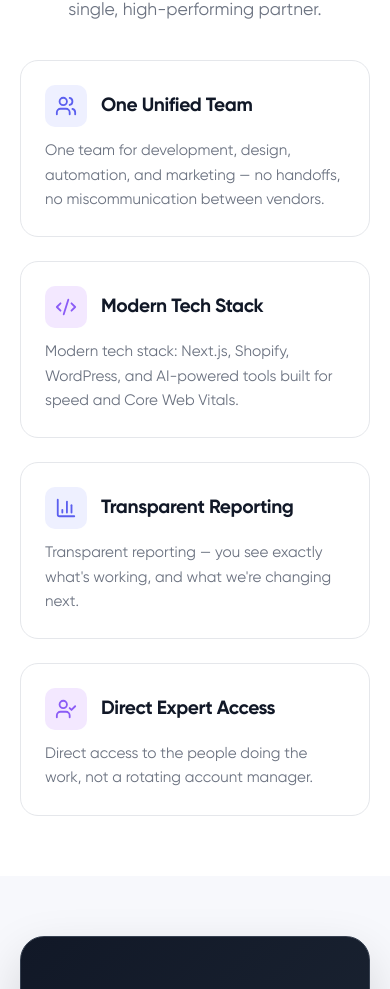
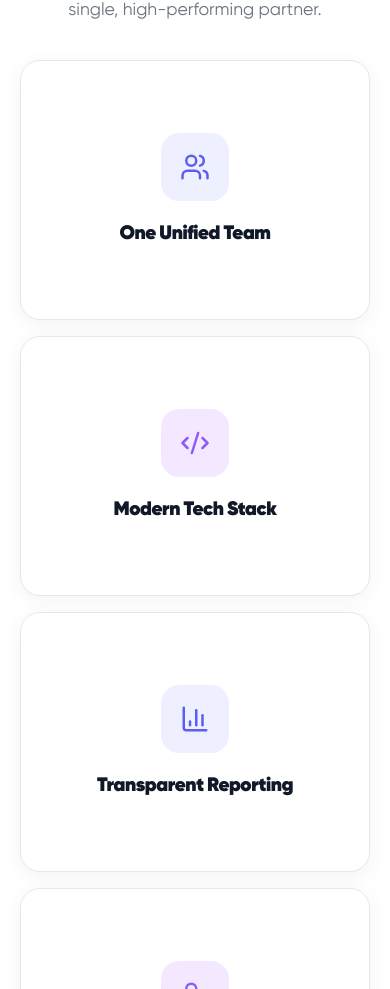
Before and after one commit to Muhammad-Hamza-webdev/orbit-digital, a Next.js app: page / in a window 390 px wide. Shown: the part 6836-7825 px from the top of the page. Built offline with nearby package versions, Linux system fonts and the light colour scheme.

Commit message:
Home section and floating icons

```diff
--- a/public/assets/css/style.css
+++ b/public/assets/css/style.css
@@ -739,62 +739,53 @@ h1, h2, h3, h4, h5, h6 {
   display: flex;
   align-items: center;
   justify-content: center;
-  color: #FFFFFF;
+  background-color: #1F1F1F;
+  color: #9CA3AF;
   text-decoration: none;
-  border: 1px solid rgba(255, 255, 255, 0.12);
-  transition: transform var(--transition-fast), filter var(--transition-fast), box-shadow var(--transition-fast);
+  border: 1px solid rgba(255, 255, 255, 0.1);
+  box-shadow: none;
+  transition: transform var(--transition-fast), filter var(--transition-fast), box-shadow var(--transition-fast), background 0.25s ease, background-color 0.25s ease, border-color 0.25s ease, color 0.25s ease;
 }
 
 .footer-social-btn svg {
   display: block;
-}
-
-.footer-social-btn--whatsapp {
+  transition: color 0.25s ease, stroke 0.25s ease;
+}
+
+.footer-social-btn--whatsapp:hover {
   background-color: #25D366;
   border-color: #25D366;
-  box-shadow: 0 4px 12px rgba(37, 211, 102, 0.28);
-}
-
-.footer-social-btn--whatsapp:hover {
+  color: #FFFFFF;
   transform: translateY(-3px) scale(1.08);
-  filter: brightness(1.12);
-  box-shadow: 0 6px 18px rgba(37, 211, 102, 0.48);
-}
-
-.footer-social-btn--linkedin {
+  filter: brightness(1.05);
+  box-shadow: 0 6px 18px rgba(37, 211, 102, 0.45);
+}
+
+.footer-social-btn--linkedin:hover {
   background-color: #0A66C2;
   border-color: #0A66C2;
-  box-shadow: 0 4px 12px rgba(10, 102, 194, 0.28);
-}
-
-.footer-social-btn--linkedin:hover {
+  color: #FFFFFF;
   transform: translateY(-3px) scale(1.08);
-  filter: brightness(1.12);
-  box-shadow: 0 6px 18px rgba(10, 102, 194, 0.48);
-}
-
-.footer-social-btn--instagram {
+  filter: brightness(1.05);
+  box-shadow: 0 6px 18px rgba(10, 102, 194, 0.45);
+}
+
+.footer-social-btn--instagram:hover {
   background: radial-gradient(circle at 30% 107%, #fdf497 0%, #fdf497 5%, #fd5949 45%, #d6249f 60%, #285AEB 90%);
   border-color: transparent;
-  box-shadow: 0 4px 12px rgba(214, 36, 159, 0.28);
-}
-
-.footer-social-btn--instagram:hover {
+  color: #FFFFFF;
   transform: translateY(-3px) scale(1.08);
-  filter: brightness(1.12);
-  box-shadow: 0 6px 18px rgba(214, 36, 159, 0.48);
-}
-
-.footer-social-btn--facebook {
+  filter: brightness(1.05);
+  box-shadow: 0 6px 18px rgba(214, 36, 159, 0.45);
+}
+
+.footer-social-btn--facebook:hover {
   background-color: #1877F2;
   border-color: #1877F2;
-  box-shadow: 0 4px 12px rgba(24, 119, 242, 0.28);
-}
-
-.footer-social-btn--facebook:hover {
+  color: #FFFFFF;
   transform: translateY(-3px) scale(1.08);
-  filter: brightness(1.12);
-  box-shadow: 0 6px 18px rgba(24, 119, 242, 0.48);
+  filter: brightness(1.05);
+  box-shadow: 0 6px 18px rgba(24, 119, 242, 0.45);
 }
 
 .footer-cta-btn {
@@ -1785,3 +1776,182 @@ h1, h2, h3, h4, h5, h6 {
     display: none;
   }
 }
+
+/* ==========================================
+   WHY CHOOSE US 3D FLIP CARDS
+   ========================================== */
+
+.why-choose-grid {
+  display: grid;
+  grid-template-columns: repeat(4, 1fr);
+  gap: 24px;
+}
+
+@media (max-width: 1024px) {
+  .why-choose-grid {
+    grid-template-columns: repeat(2, 1fr);
+    gap: 20px;
+  }
+}
+
+@media (max-width: 600px) {
+  .why-choose-grid {
+    grid-template-columns: 1fr;
+    gap: 16px;
+  }
+}
+
+.flip-card {
+  perspective: 1000px;
+  min-height: 290px;
+  cursor: pointer;
+  user-select: none;
+}
+
+.flip-card__inner {
+  position: relative;
+  width: 100%;
+  height: 100%;
+  min-height: 290px;
+  transition: transform 0.65s cubic-bezier(0.4, 0, 0.2, 1);
+  transform-style: preserve-3d;
+}
+
+.flip-card:hover .flip-card__inner,
+.flip-card:focus-within .flip-card__inner,
+.flip-card.is-flipped .flip-card__inner {
+  transform: rotateY(180deg);
+}
+
+.flip-card__front,
+.flip-card__back {
+  position: absolute;
+  inset: 0;
+  width: 100%;
+  height: 100%;
+  -webkit-backface-visibility: hidden;
+  backface-visibility: hidden;
+  border-radius: 20px;
+  padding: 32px 24px;
+  display: flex;
+  flex-direction: column;
+  overflow: hidden;
+}
+
+.flip-card__front {
+  background: var(--color-card-bg, #ffffff);
+  border: 1px solid var(--color-card-border, #e5e7eb);
+  box-shadow: 0 4px 20px rgba(0, 0, 0, 0.05);
+  transform: rotateY(0deg);
+  align-items: center;
+  justify-content: center;
+  text-align: center;
+  gap: 20px;
+  transition: box-shadow 0.3s ease, border-color 0.3s ease, transform 0.3s ease;
+}
+
+.flip-card:hover .flip-card__front {
+  box-shadow: 0 14px 35px rgba(91, 95, 239, 0.12);
+  border-color: rgba(91, 95, 239, 0.35);
+}
+
+.flip-card__front-icon {
+  width: 68px;
+  height: 68px;
+  border-radius: 18px;
+  display: flex;
+  align-items: center;
+  justify-content: center;
+  flex-shrink: 0;
+  transition: transform 0.3s ease;
+}
+
+.flip-card:hover .flip-card__front-icon {
+  transform: scale(1.08);
+}
+
+.flip-card__front-title {
+  margin: 0;
+  font-size: 1.22rem;
+  font-weight: 800;
+  color: var(--color-secondary);
+  line-height: 1.35;
+}
+
+.flip-card__back {
+  background: linear-gradient(145deg, #111827 0%, #1c2136 100%);
+  color: #ffffff;
+  border: 1px solid #374151;
+  box-shadow: 0 16px 40px rgba(0, 0, 0, 0.25);
+  transform: rotateY(180deg);
+  justify-content: space-between;
+  text-align: left;
+  position: relative;
+}
+
+.flip-card__back::before {
+  content: "";
+  position: absolute;
+  top: 0;
+  left: 0;
+  right: 0;
+  height: 4px;
+  background: linear-gradient(90deg, var(--color-primary), var(--color-accent));
+}
+
+.flip-card__back-header {
+  display: flex;
+  justify-content: space-between;
+  align-items: center;
+  margin-bottom: 12px;
+}
+
+.flip-card__back-badge {
+  display: inline-flex;
+  align-items: center;
+  gap: 6px;
+  font-size: 0.76rem;
+  font-weight: 700;
+  padding: 4px 12px;
+  border-radius: var(--radius-full);
+  background: rgba(91, 95, 239, 0.2);
+  color: #c7d2fe;
+  border: 1px solid rgba(165, 180, 252, 0.3);
+}
+
+.flip-card__back-title {
+  color: #ffffff;
+  font-size: 1.12rem;
+  font-weight: 800;
+  margin-bottom: 10px;
+}
+
+.flip-card__back-desc {
+  color: #d1d5db;
+  font-size: 0.9rem;
+  line-height: 1.6;
+  margin: 0;
+}
+
+.flip-card__back-footer {
+  display: flex;
+  justify-content: space-between;
+  align-items: center;
+  padding-top: 12px;
+  border-top: 1px solid rgba(255, 255, 255, 0.1);
+  font-size: 0.78rem;
+  color: #9ca3af;
+}
+
+@media (max-width: 768px) {
+  .flip-card {
+    min-height: 260px;
+  }
+  .flip-card__inner {
+    min-height: 260px;
+  }
+  .flip-card__front,
+  .flip-card__back {
+    padding: 24px 20px;
+  }
+}
--- a/src/components/Header/Header.jsx
+++ b/src/components/Header/Header.jsx
@@ -83,6 +83,7 @@ export default function Header() {
     },
     { name: 'Portfolio', href: '/portfolio' },
     { name: 'Blog', href: '/blog' },
+    { name: 'Contact Us', href: '/contact' },
   ];
 
   return (
@@ -318,13 +319,6 @@ export default function Header() {
                 </Link>
               );
             })}
-            <Link
-              href="/contact"
-              className={`mobile-drawer__link ${pathname === '/contact' ? 'active' : ''}`}
-              onClick={() => setIsMenuOpen(false)}
-            >
-              Contact Us
-            </Link>
           </nav>
 
           <div className="mobile-drawer__footer">
--- a/src/components/Home/WhyChooseUsSection.jsx
+++ b/src/components/Home/WhyChooseUsSection.jsx
@@ -1,36 +1,55 @@
-import React from 'react';
+'use client';
+
+import React, { useState } from 'react';
 import Container from '../Common/Container';
 import SectionHeading from '../Common/SectionHeading';
-import { Users, Code2, BarChart3, UserCheck } from 'lucide-react';
+import { Users, Code2, BarChart3, UserCheck, RotateCw, CheckCircle2 } from 'lucide-react';
 
 const reasons = [
   {
     icon: Users,
     iconVariant: 'primary',
+    number: '01',
     title: 'One Unified Team',
-    desc: "One team for development, design, automation, and marketing — no handoffs, no miscommunication between vendors.",
+    desc: 'One team for development, design, automation, and marketing — no handoffs, no miscommunication between vendors.',
+    highlight: 'Unified Strategy',
   },
   {
     icon: Code2,
     iconVariant: 'accent',
+    number: '02',
     title: 'Modern Tech Stack',
     desc: 'Modern tech stack: Next.js, Shopify, WordPress, and AI-powered tools built for speed and Core Web Vitals.',
+    highlight: '95+ PageSpeed',
   },
   {
     icon: BarChart3,
     iconVariant: 'primary',
+    number: '03',
     title: 'Transparent Reporting',
     desc: "Transparent reporting — you see exactly what's working, and what we're changing next.",
+    highlight: 'Real-Time ROI',
   },
   {
     icon: UserCheck,
     iconVariant: 'accent',
+    number: '04',
     title: 'Direct Expert Access',
     desc: 'Direct access to the people doing the work, not a rotating account manager.',
+    highlight: 'Dedicated Team',
   },
 ];
 
 export default function WhyChooseUsSection() {
+  const [flippedCards, setFlippedCards] = useState({});
+
+  const toggleFlip = (idx) => {
+    setFlippedCards((prev) => ({
+      ...prev,
+      [idx]: !prev[idx],
+    }));
+  };
+
   return (
     <section className="section section-bg-white">
       <Container>
@@ -41,18 +60,61 @@ export default function WhyChooseUsSection() {
           align="center"
         />
 
-        <div className="grid grid-2 sm-gap">
+        {/* 4 Cards in 1 Row on Desktop */}
+        <div className="why-choose-grid">
           {reasons.map((item, idx) => {
             const IconComponent = item.icon;
+            const isFlipped = !!flippedCards[idx];
+
             return (
-              <div key={idx} className="card card-hover">
-                <div className="feature-card__header">
-                  <div className={`feature-card__icon feature-card__icon--${item.iconVariant}`}>
-                    <IconComponent size={22} />
+              <div
+                key={idx}
+                className={`flip-card ${isFlipped ? 'is-flipped' : ''}`}
+                onClick={() => toggleFlip(idx)}
+                role="button"
+                tabIndex={0}
+                onKeyDown={(e) => {
+                  if (e.key === 'Enter' || e.key === ' ') {
+                    e.preventDefault();
+                    toggleFlip(idx);
+                  }
+                }}
+                aria-label={`${item.title} card. Click to flip for details.`}
+              >
+                <div className="flip-card__inner">
+                  {/* FRONT OF CARD: Only Icon & Title */}
+                  <div className="flip-card__front">
+                    <div className={`flip-card__front-icon feature-card__icon--${item.iconVariant}`}>
+                      <IconComponent size={30} />
+                    </div>
+                    <h3 className="flip-card__front-title">{item.title}</h3>
                   </div>
-                  <h3 className="heading-4 feature-card__title">{item.title}</h3>
+
+                  {/* BACK OF CARD: Show Everything */}
+                  <div className="flip-card__back">
+                    <div>
+                      <div className="flip-card__back-header">
+                        <span className="flip-card__back-badge">
+                          <CheckCircle2 size={13} />
+                          {item.highlight}
+                        </span>
+                        <span style={{ fontSize: '0.78rem', color: '#9ca3af', fontWeight: '700' }}>
+                          {item.number}
+                        </span>
+                      </div>
+                      <h4 className="flip-card__back-title">{item.title}</h4>
+                      <p className="flip-card__back-desc">{item.desc}</p>
+                    </div>
+
+                    <div className="flip-card__back-footer">
+                      <span>Orbit Digital Standard</span>
+                      <span style={{ display: 'inline-flex', alignItems: 'center', gap: '4px', color: '#a5b4fc' }}>
+                        <RotateCw size={12} />
+                        Flip back
+                      </span>
+                    </div>
+                  </div>
                 </div>
-                <p className="feature-card__desc">{item.desc}</p>
               </div>
             );
           })}
```
